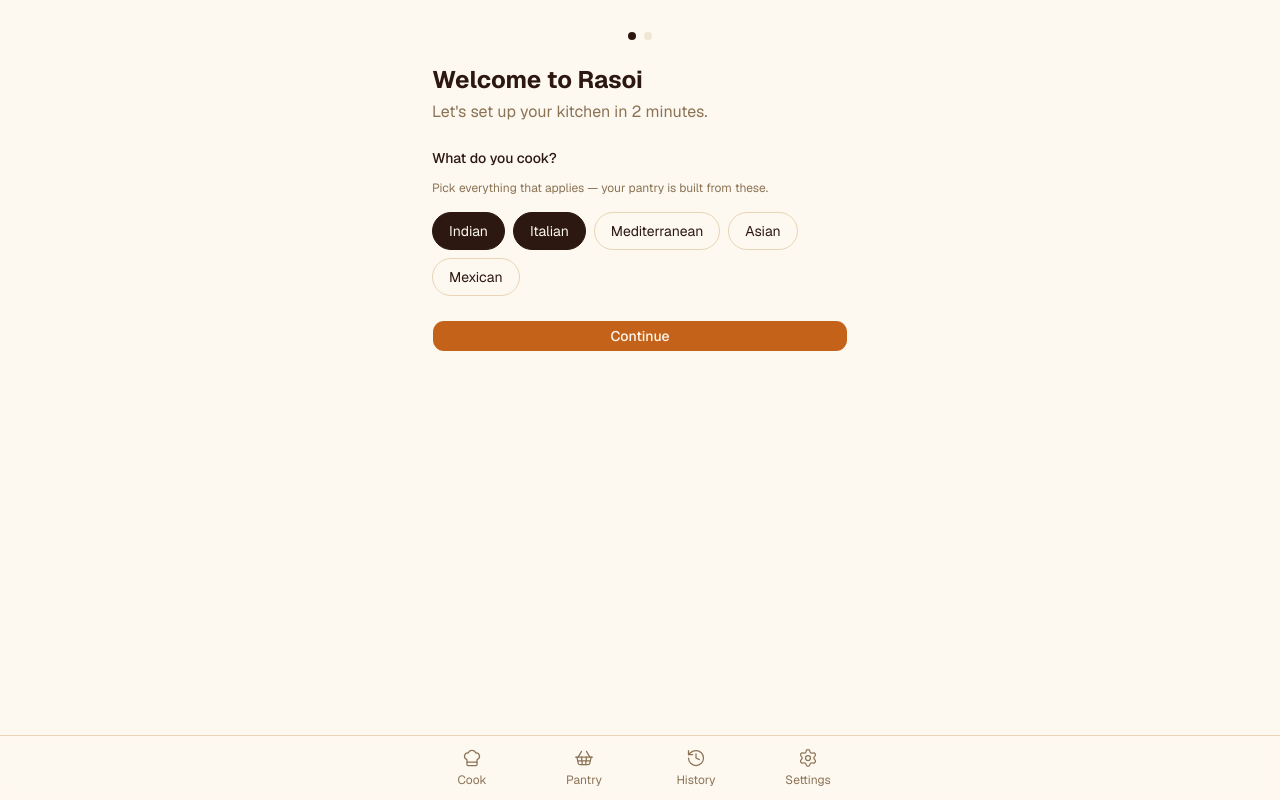
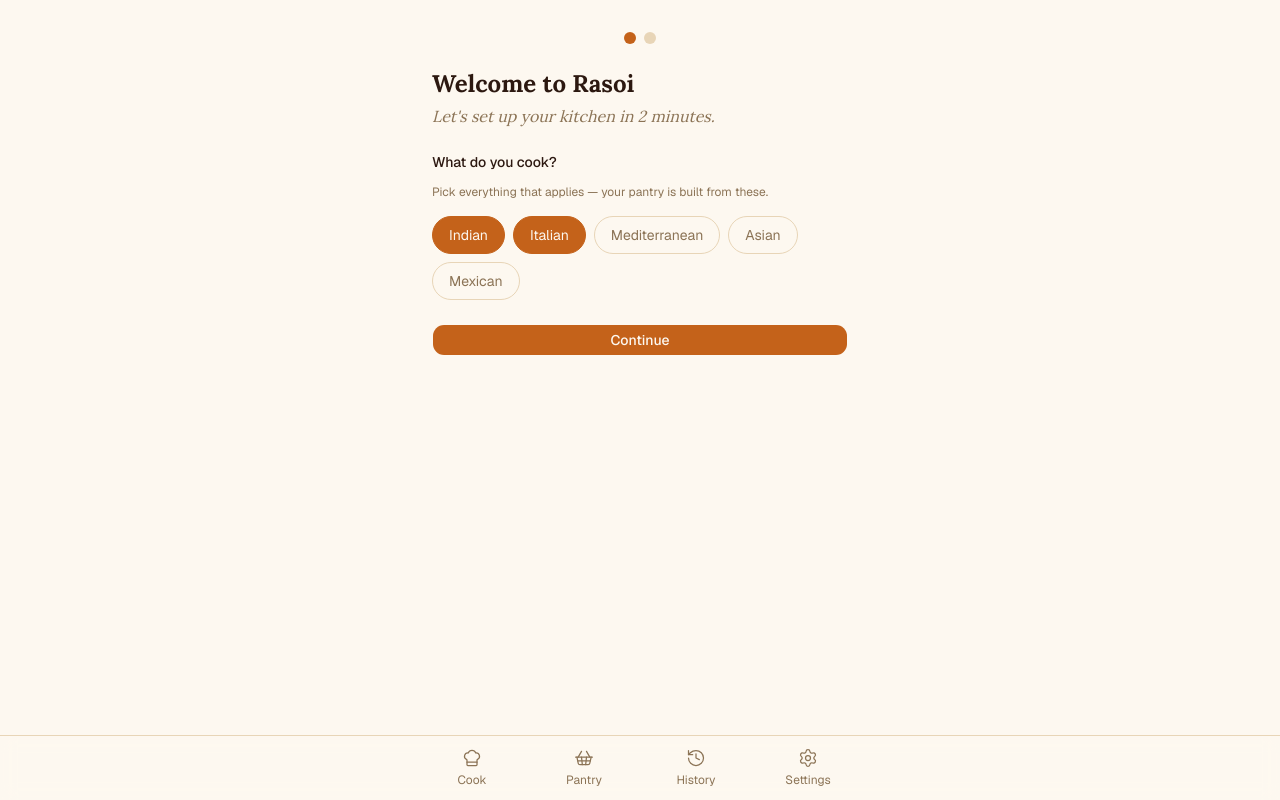
Before and after one commit to kirito-sketch/rasoi, a Next.js app: page /onboarding in a window 1280 px wide. Built offline with nearby package versions, Linux system fonts and the light colour scheme.

Commit message:
feat(design): onboarding warm Lora headings, larger progress dots, terracotta pills

```diff
--- a/src/app/onboarding/page.tsx
+++ b/src/app/onboarding/page.tsx
@@ -94,13 +94,13 @@
       <div className="p-4 space-y-6 pt-8">
         {/* Progress dots */}
         <div className="flex justify-center gap-2">
-          <div className="w-2 h-2 rounded-full bg-foreground" />
-          <div className="w-2 h-2 rounded-full bg-muted" />
+          <div className="w-3 h-3 rounded-full bg-[#C4621A]" />
+          <div className="w-3 h-3 rounded-full bg-[#E8D5B7]" />
         </div>
 
         <div>
-          <h1 className="text-2xl font-bold">Welcome to Rasoi</h1>
-          <p className="text-muted-foreground mt-1">
+          <h1 className="font-lora text-2xl font-bold">Welcome to Rasoi</h1>
+          <p className="font-lora italic text-muted-foreground mt-1">
             Let&apos;s set up your kitchen in 2 minutes.
           </p>
         </div>
@@ -117,8 +117,8 @@
                 onClick={() => toggleCuisine(cuisine)}
                 className={`px-4 py-2 rounded-full text-sm border transition-colors ${
                   selectedCuisines.has(cuisine)
-                    ? 'bg-foreground text-background border-foreground'
-                    : 'border-border text-foreground hover:border-foreground/50'
+                    ? 'bg-[#C4621A] text-[#FDF8F0] border-[#C4621A]'
+                    : 'border-[#E8D5B7] text-[#8B7355] hover:border-[#C4621A]/40'
                 }`}
               >
                 {CUISINE_LABELS[cuisine]}
@@ -140,13 +140,13 @@
     <div className="p-4 space-y-6 pt-8">
       {/* Progress dots */}
       <div className="flex justify-center gap-2">
-        <div className="w-2 h-2 rounded-full bg-muted" />
-        <div className="w-2 h-2 rounded-full bg-foreground" />
+        <div className="w-3 h-3 rounded-full bg-[#E8D5B7]" />
+        <div className="w-3 h-3 rounded-full bg-[#C4621A]" />
       </div>
 
       <div>
-        <h1 className="text-2xl font-bold">Your starter pantry</h1>
-        <p className="text-muted-foreground mt-1">
+        <h1 className="font-lora text-2xl font-bold">Your starter pantry</h1>
+        <p className="font-lora italic text-muted-foreground mt-1">
           Deselect anything you don&apos;t have.
         </p>
       </div>
@@ -157,7 +157,7 @@
           if (items.length === 0) return null
           return (
             <div key={cat}>
-              <p className="text-xs font-semibold text-muted-foreground uppercase tracking-wide mb-2">
+              <p className="font-lora italic text-xs font-semibold text-[#2C1810] uppercase tracking-wide mb-2">
                 {cat}
               </p>
               <div className="flex flex-wrap gap-2">
@@ -167,8 +167,8 @@
                     onClick={() => toggleItem(item.name)}
                     className={`px-3 py-1.5 rounded-full text-sm border transition-colors ${
                       item.selected
-                        ? 'bg-foreground text-background border-foreground'
-                        : 'border-border text-muted-foreground line-through opacity-50'
+                        ? 'bg-[#C4621A] text-[#FDF8F0] border-[#C4621A]'
+                        : 'border-[#E8D5B7] text-[#8B7355] line-through hover:border-[#C4621A]/40'
                     }`}
                   >
                     {item.name}
@@ -190,7 +190,7 @@
         </Button>
         <button
           onClick={() => setStep('cuisines')}
-          className="w-full text-sm text-muted-foreground py-2 hover:text-foreground transition-colors"
+          className="w-full text-sm text-[#8B7355] py-2 hover:text-foreground transition-colors"
         >
           ← Back
         </button>
```
